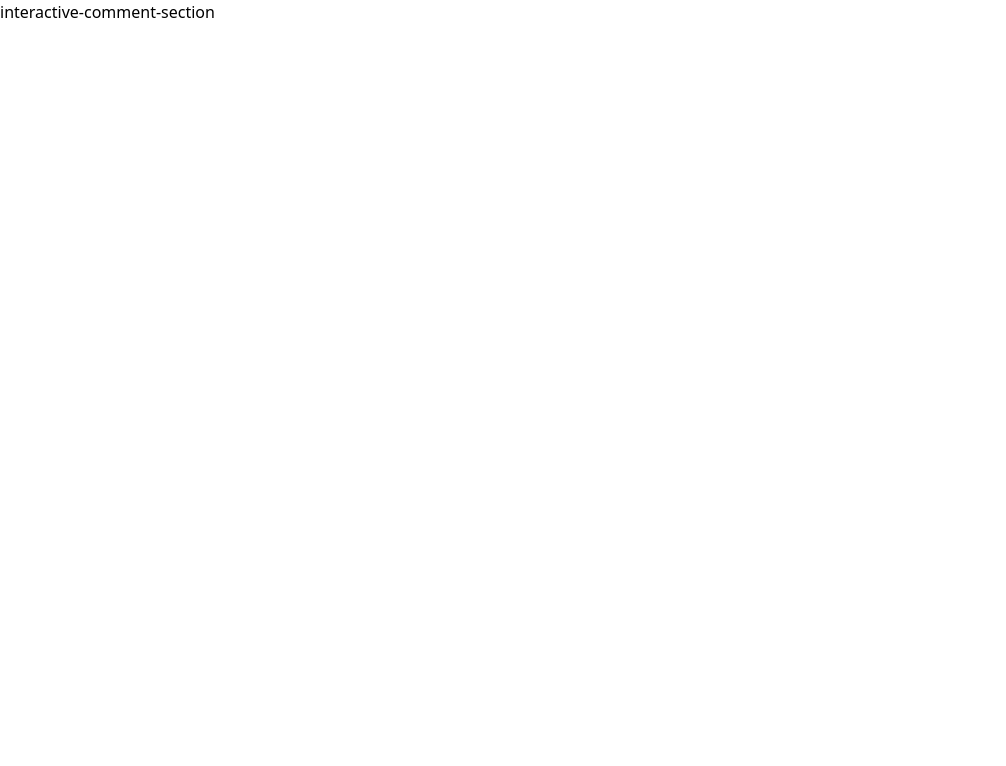
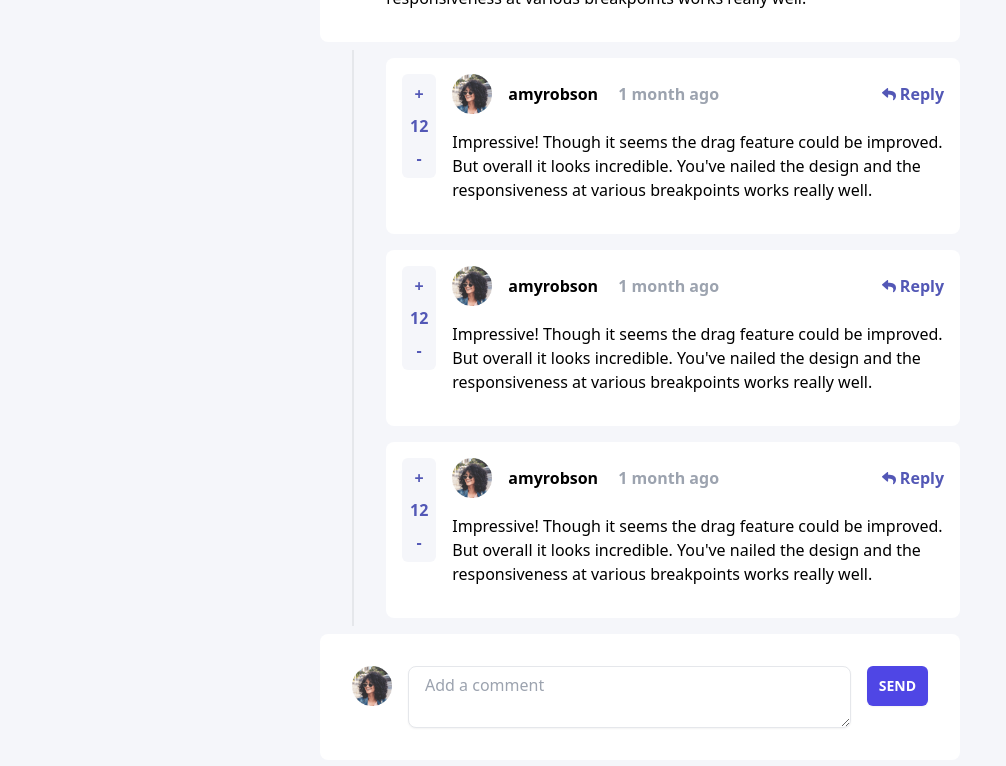
Before and after one commit to zakib9/interactive-comment-section, a Vue app: page / in a window 1280 px wide. Shown: the top 766 px of the page, without its empty margins (0-1006 px from the left). Built offline with nearby package versions, Linux system fonts and the light colour scheme.

Commit message:
design
add components to the design and style them

```diff
--- a/src/assets/main.css
+++ b/src/assets/main.css
@@ -1,4 +1,3 @@
-
 @tailwind base;
 @tailwind components;
 @tailwind utilities;
--- /dev/null
+++ b/src/components/CommentSectionView.vue
@@ -0,0 +1,36 @@
+<template>
+    <div class="w-full flex gap-4 bg-white rounded-lg p-4 mb-2">
+        <div class="flex flex-col justify-between gap-2 h-2/3 text-center bg-secondary text-primary p-2 rounded-md font-bold">
+            <p>+</p>
+            <p>12</p>
+            <p>-</p>
+        </div>
+        <div>
+            <div class="flex flex-col whitespace-normal">
+                <div class="flex justify-between">
+                    <div class="flex items-center gap-4">
+                        <img class="h-10 w-10"
+                        src="..\assets\images\avatars\image-amyrobson.png" alt="">
+                        <p class="font-bold">amyrobson <span class="pl-4 text-gray-400">1 month ago</span></p>
+                    </div>
+                    <div class="flex gap-1 items-center">
+                        <svg
+                        width="14"
+                        height="13"
+                        xmlns="http://www.w3.org/2000/svg"><path d="M.227 4.316 5.04.16a.657.657 0 0 1 1.085.497v2.189c4.392.05 7.875.93 7.875 5.093 0 1.68-1.082 3.344-2.279 4.214-.373.272-.905-.07-.767-.51 1.24-3.964-.588-5.017-4.829-5.078v2.404c0 .566-.664.86-1.085.496L.227 5.31a.657.657 0 0 1 0-.993Z" fill="#5357B6"/></svg>
+                        <button class="text-primary font-bold">Reply</button>
+                    </div>
+                </div>
+                        <p class="py-4">Impressive! Though it seems the drag feature could be improved. But overall it looks incredible. You've nailed the design and the responsiveness at various breakpoints works really well.</p>
+
+
+            </div>
+
+        </div>
+        </div>
+
+</template>
+
+<script setup>
+
+</script>
--- /dev/null
+++ b/src/components/FormSectionView.vue
@@ -0,0 +1,12 @@
+<template>
+    <div class="w-full mt-2 bg-white rounded-lg  mx-auto p-8 flex gap-4">
+        <img class="h-10 w-10"
+        src="..\assets\images\avatars\image-amyrobson.png" alt="">
+        <textarea  placeholder="Add a comment" class="block w-full rounded-lg border border-solid py-1.5 pl-4 text-gray-900 shadow-sm  ring-gray-400 placeholder:text-gray-400 focus:ring-indigo-600  " />
+        <button type="submit" class="h-10 rounded-md bg-indigo-600 px-3 py-2 text-sm font-semibold text-white shadow-sm hover:bg-indigo-500 focus-visible:outline focus-visible:outline-2 focus-visible:outline-offset-2 focus-visible:outline-indigo-600">SEND</button>
+    </div>
+</template>
+
+<script setup>
+
+</script>
--- /dev/null
+++ b/src/components/ReplaySectionView.vue
@@ -0,0 +1,38 @@
+<template>
+    <div class="flex gap-0">
+        <div class="min-w-0.5 min-h-10 bg-gray-200 ml-8"></div>
+        <div class="flex ml-8 gap-4 bg-white rounded-lg p-4 self-end my-2">
+            <div class="flex flex-col justify-between gap-2 h-2/3 text-center bg-secondary text-primary p-2 rounded-md font-bold">
+                <p>+</p>
+                <p>12</p>
+                <p>-</p>
+            </div>
+            <div>
+                <div class="flex flex-col whitespace-normal">
+                    <div class="flex justify-between">
+                        <div class="flex items-center gap-4">
+                            <img class="h-10 w-10"
+                            src="..\assets\images\avatars\image-amyrobson.png" alt="">
+                            <p class="font-bold">amyrobson <span class="pl-4 text-gray-400">1 month ago</span></p>
+                        </div>
+                        <div class="flex gap-1 items-center">
+                            <svg
+                            width="14"
+                            height="13"
+                            xmlns="http://www.w3.org/2000/svg"><path d="M.227 4.316 5.04.16a.657.657 0 0 1 1.085.497v2.189c4.392.05 7.875.93 7.875 5.093 0 1.68-1.082 3.344-2.279 4.214-.373.272-.905-.07-.767-.51 1.24-3.964-.588-5.017-4.829-5.078v2.404c0 .566-.664.86-1.085.496L.227 5.31a.657.657 0 0 1 0-.993Z" fill="#5357B6"/></svg>
+                            <button class="text-primary font-bold">Reply</button>
+                        </div>
+                    </div>
+                            <p class="py-4">Impressive! Though it seems the drag feature could be improved. But overall it looks incredible. You've nailed the design and the responsiveness at various breakpoints works really well.</p>
+
+
+                </div>
+
+            </div>
+            </div>
+    </div>
+</template>
+
+<script setup>
+
+</script>
--- a/src/views/HomeView.vue
+++ b/src/views/HomeView.vue
@@ -1,7 +1,17 @@
 <script setup>
-
+import FormSectionView from '@/components/FormSectionView.vue';
+import CommentSectionView from '@/components/CommentSectionView.vue';
+import ReplaySectionView from '@/components/ReplaySectionView.vue';
 </script>
 
 <template>
-<p>interactive-comment-section</p>
+<div class="w-full h-screen flex bg-secondary justify-center items-end">
+  <div class="flex flex-col bg-secondary w-1/2 py-10">
+    <CommentSectionView />
+    <ReplaySectionView/>
+    <ReplaySectionView/>
+    <ReplaySectionView/>
+    <FormSectionView />
+  </div>
+</div>
 </template>
--- a/tailwind.config.js
+++ b/tailwind.config.js
@@ -1,6 +1,9 @@
 /** @type {import('tailwindcss').Config} */
 export default {
-  content: ["./src/**/*.{html,js}"],
+  content: [
+      "./index.html",
+    "./src/**/*.{vue,js,ts,jsx,tsx}",
+  ],
   theme: {
     extend: {
       colors:{
```
